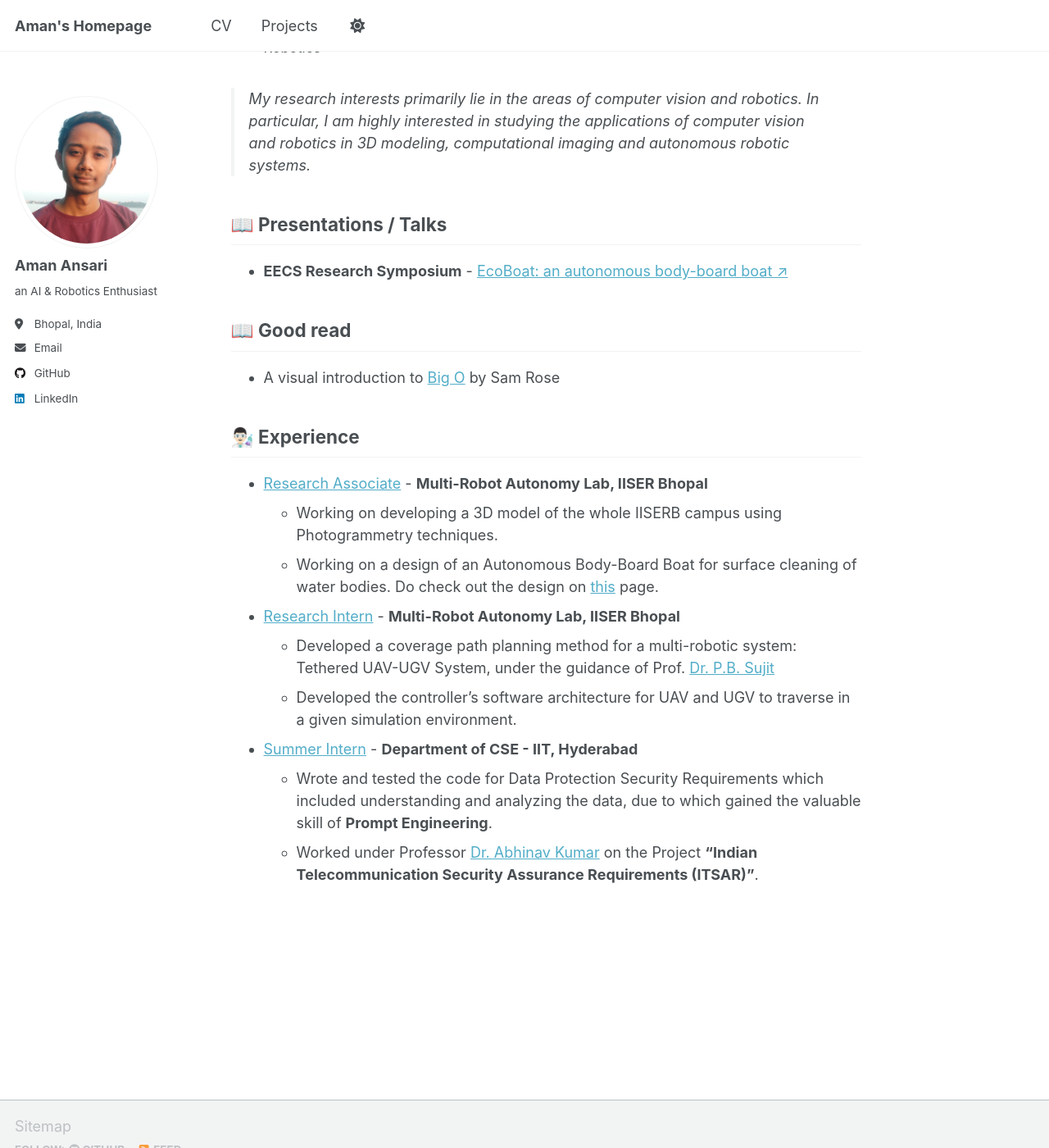
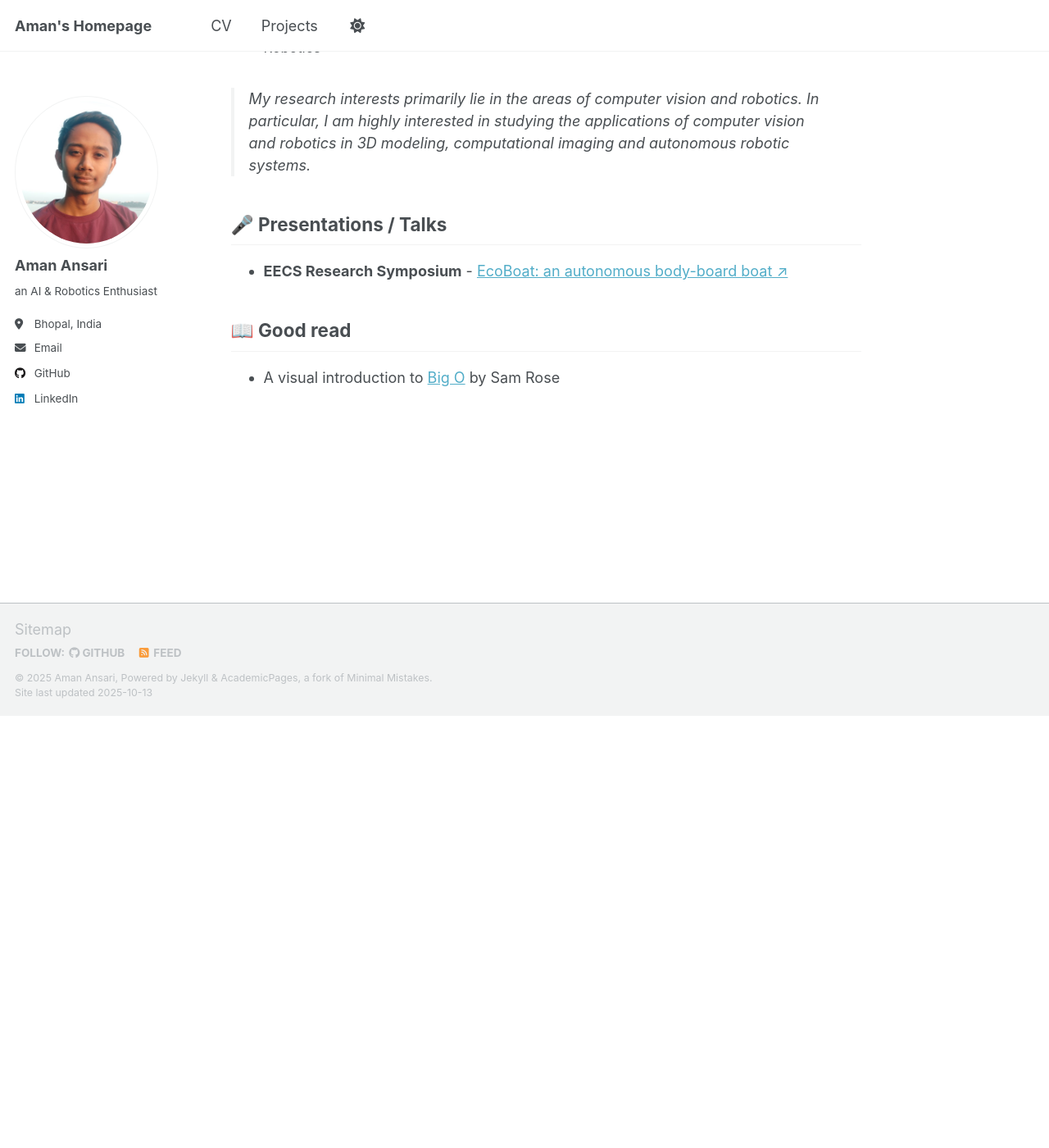
Before and after one commit to Amann09/amann09.github.io, a Jekyll site: the page built from _pages/about.md, in a window 1280 px wide and 1400 px high, scrolled down 628 px. Shown: the whole window at 82% size. Built offline with Jekyll 4.4.1, drawn with Linux system fonts in a browser that asks for light colours; a script that is not in the unit is left out; after the commit the page ends 1501 px from its top, so only the background shows below that.

Commit message:
init commit

```diff
--- a/_pages/about.md
+++ b/_pages/about.md
@@ -33,7 +33,7 @@ Contact me at <strong style="color: #51b7df; font-size: 17px;">amanansari8472@gm
 > My research interests primarily lie in the areas of computer vision and robotics. In particular, I am highly interested in studying the applications of computer vision and robotics in 3D modeling, computational imaging and autonomous robotic systems.
 
 
-📖 Presentations / Talks
+🎤 Presentations / Talks
 ------
 -  **EECS Research Symposium** - [EcoBoat: an autonomous body-board boat ↗](https://docs.google.com/presentation/d/184N_BPyElm7EtMWhPv7euI0W_D04XZdy/edit?usp=sharing&ouid=109816370411014152738&rtpof=true&sd=true)
 
@@ -42,7 +42,7 @@ Contact me at <strong style="color: #51b7df; font-size: 17px;">amanansari8472@gm
 ------
 - A visual introduction to [Big O](https://samwho.dev/big-o/) by Sam Rose
 
-👨🏻‍🔬 Experience
+<!-- 👨🏻‍🔬 Experience
 ------
 
 - [Research Associate](https://moonlab.iiserb.ac.in/) - **Multi-Robot Autonomy Lab, IISER Bhopal**
@@ -56,7 +56,7 @@ Contact me at <strong style="color: #51b7df; font-size: 17px;">amanansari8472@gm
 
 - [Summer Intern](https://cse.iith.ac.in/) - **Department of CSE - IIT, Hyderabad**
   - Wrote and tested the code for Data Protection Security Requirements which included understanding and analyzing the data, due to which gained the valuable skill of **Prompt Engineering**.
-  - Worked under Professor [Dr. Abhinav Kumar](https://people.iith.ac.in/abhinavkumar/) on the Project **"Indian Telecommunication Security Assurance Requirements (ITSAR)"**.
+  - Worked under Professor [Dr. Abhinav Kumar](https://people.iith.ac.in/abhinavkumar/) on the Project **"Indian Telecommunication Security Assurance Requirements (ITSAR)"**. -->
 
 <!-- A data-driven personal website
 ======
```
